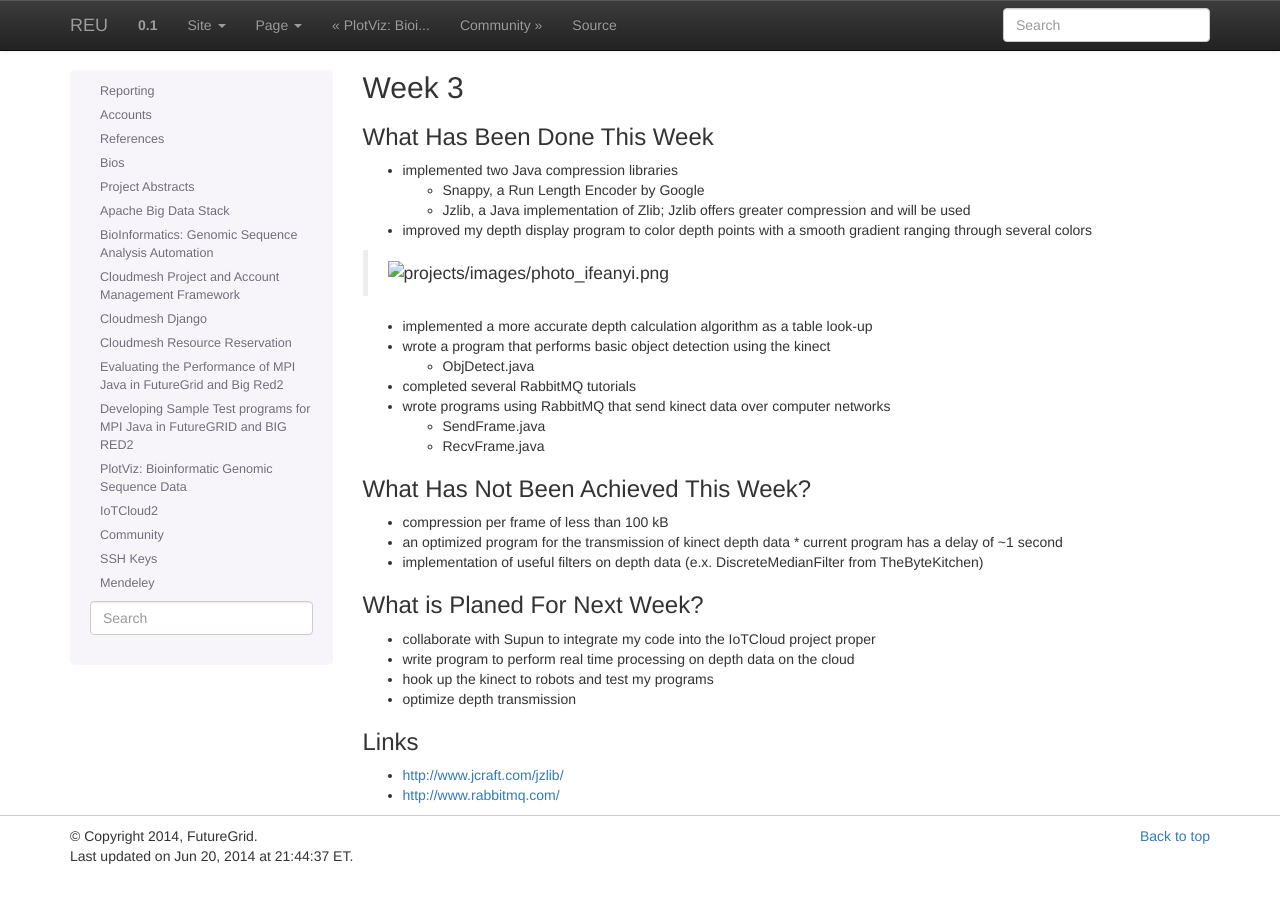
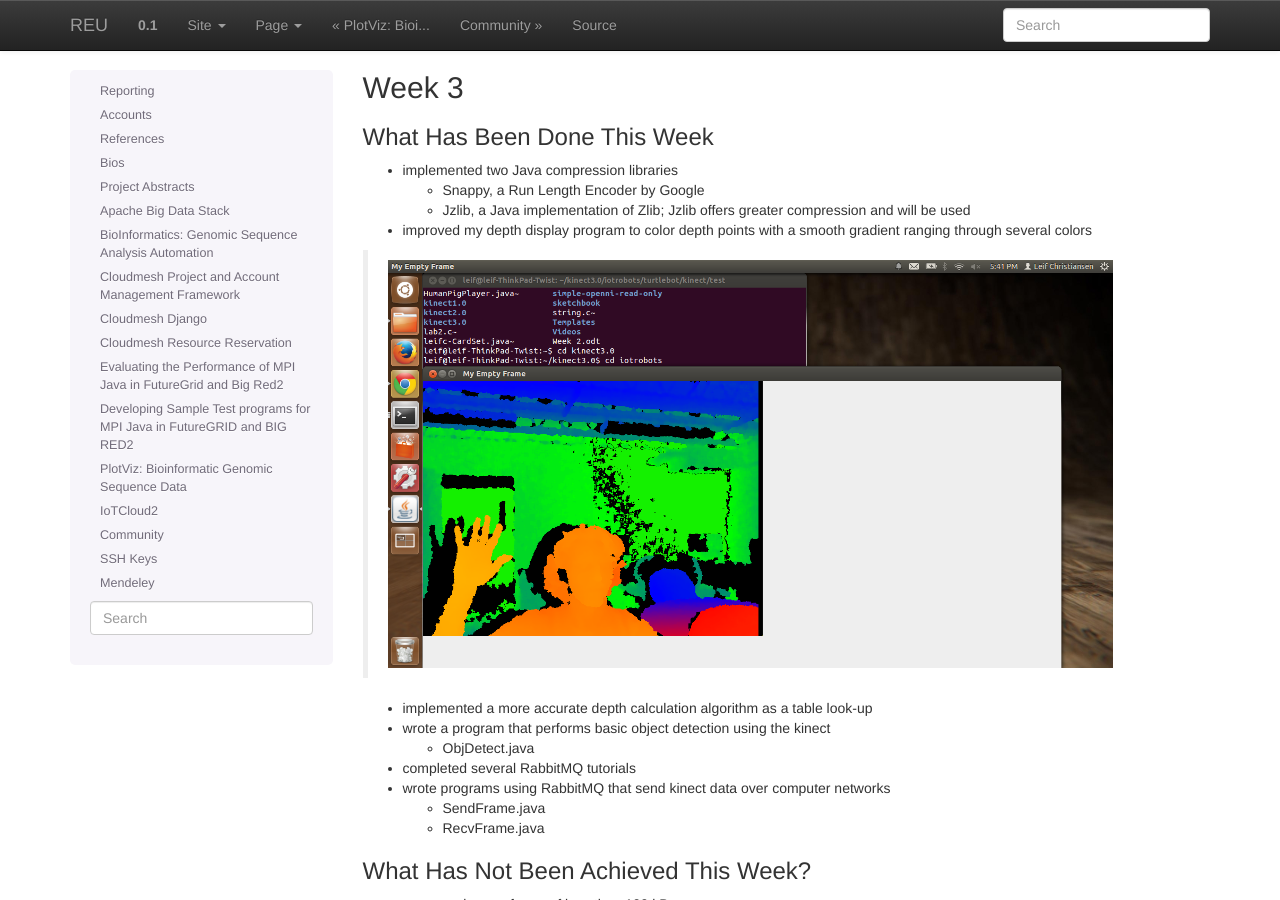
Before and after one commit to cloudmesh-project/reu-2014, a Sphinx documentation site: the page built from doc/source/projects/robotics.rst, in a window 1280 px wide and 900 px high, scrolled down 2551 px. Built offline with Sphinx 7.4.7, drawn with Linux system fonts in a browser that asks for light colours; before the commit the page ends 3427 px from its top, so only the background shows below that.

Commit message:
Update robotics.rst

```diff
--- a/doc/source/projects/robotics.rst
+++ b/doc/source/projects/robotics.rst
@@ -173,7 +173,7 @@ What Has Been Done This Week
   * Jzlib, a Java implementation of Zlib; Jzlib offers greater compression and will be used
 
 * improved my depth display program to color depth points with a smooth gradient ranging through several colors
- .. image:: images/photo_ifeanyi.png
+ .. image:: ../images/ScrnShot.png
 * implemented a more accurate depth calculation algorithm as a table look-up
 * wrote a program that performs basic object detection using the kinect
 
```
